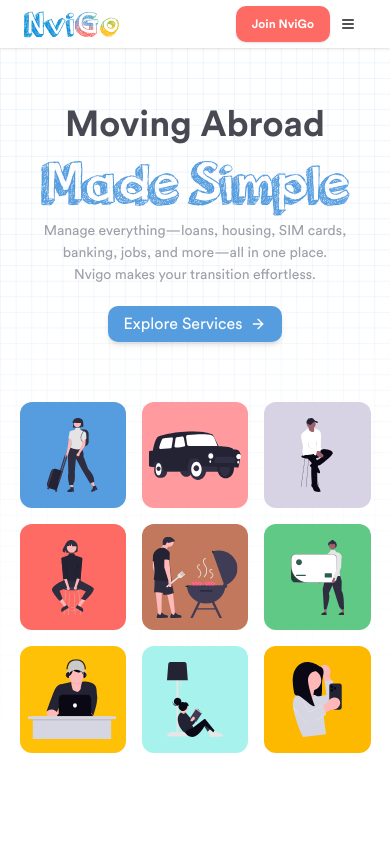
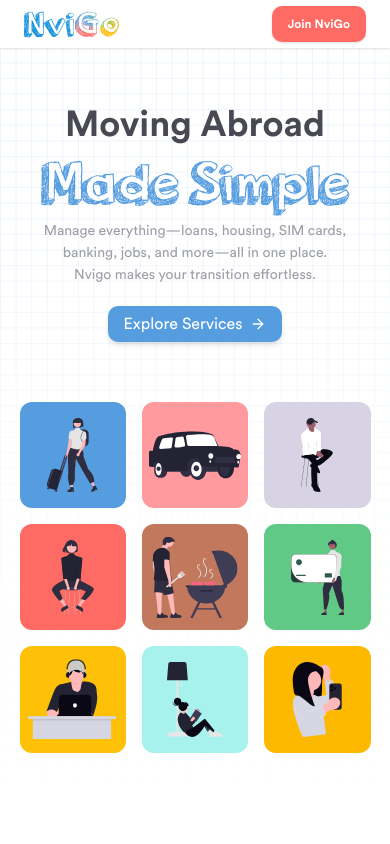
Before and after one commit to dev-nvigo/nvigo-client, a Next.js app: page / in a window 390 px wide. Shown: the top 844 px of the page. Built offline with nearby package versions, Linux system fonts and the light colour scheme.

Commit message:
Fixed navbar ui

```diff
--- a/src/components/navbar/index.tsx
+++ b/src/components/navbar/index.tsx
@@ -34,17 +34,10 @@ const Navbar = () => {
                                 Blogs
                             </Button>
                         </div>
-                        <Button
-                            variant="default"
-                            onClick={() => router.push(COMINGSOON)}
-                            className="bg-[#fe6b64] text-white px-4 py-2 text-xs md:text-sm rounded-md hover:bg-[#e85c56] !font-circular font-bold"
-                        >
-                            Join NviGo
-                        </Button>
                     </div>
 
                     {/* Mobile Menu */}
-                    <Sheet open={openMobileMenu} onOpenChange={setOpenMobileMenu}>
+                    {/* <Sheet open={openMobileMenu} onOpenChange={setOpenMobileMenu}>
                         <SheetTrigger asChild className="lg:hidden">
                             <Button variant="ghost" size="icon">
                                 <Menu className="h-5 w-5" />
@@ -58,8 +51,16 @@ const Navbar = () => {
                                 <Button className="!font-circular-book" variant="ghost" onClick={() => router.push(COMINGSOON)}>Blogs</Button>
                             </div>
                         </SheetContent>
-                    </Sheet>
+                    </Sheet> */}
                 </div>
+
+                <Button
+                    variant="default"
+                    onClick={() => router.push(COMINGSOON)}
+                    className="bg-[#fe6b64] text-white px-4 py-2 text-xs md:text-sm rounded-md hover:bg-[#e85c56] !font-circular font-bold"
+                >
+                    Join NviGo
+                </Button>
             </div>
         </div>
     );
```
